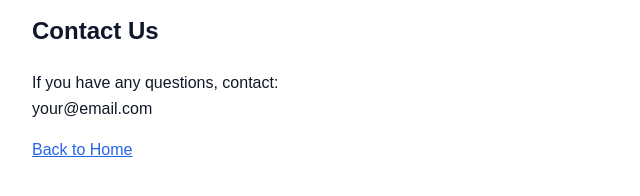
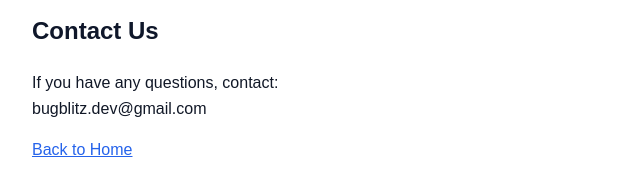
Before and after one commit to BugBlitz98/yaml-viewer, a plain HTML site: page privacy.html in a window 1280 px wide. Shown: the part 988-1184 px from the top of the page, 208-848 px from the left. Drawn offline with Linux system fonts and the light colour scheme.

Commit message:
Update privacy.html

```diff
--- a/privacy.html
+++ b/privacy.html
@@ -84,7 +84,7 @@ We may update this Privacy Policy from time to time.
 
 <p>
 If you have any questions, contact:<br/>
-your@email.com
+bugblitz.dev@gmail.com
 </p>
 
 <p>
```
